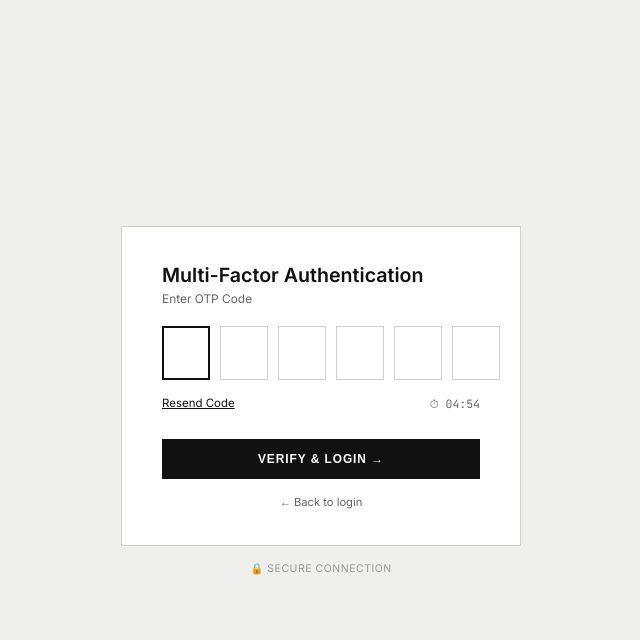
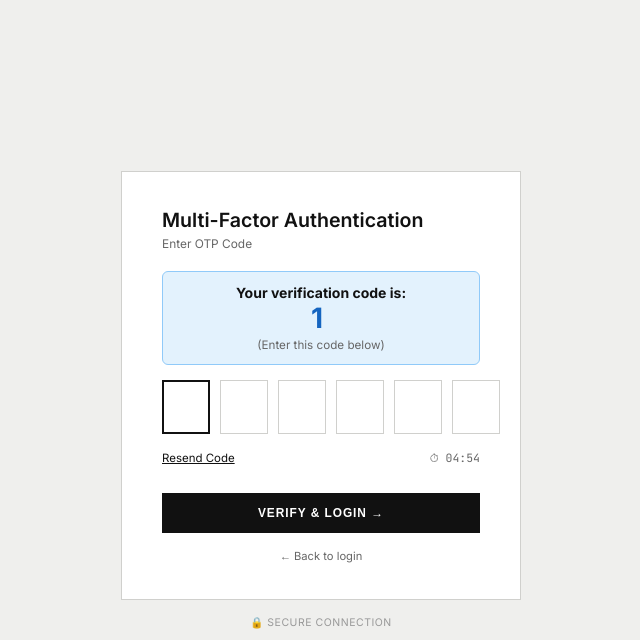
Before and after one commit to Toaster496/swim-app, a Flask app: page /verify-2fa in a window 1280 px wide. Shown: the top 640 px of the page, without its empty margins (319-959 px from the left). Run offline with Flask 3, Linux system fonts and the light colour scheme; a user stored in the database is signed in.

Commit message:
update branch

```diff
--- a/swimapp/auth.py
+++ b/swimapp/auth.py
@@ -104,6 +104,9 @@ def verify_2fa():
     error = None
     resent = request.args.get('resent')
 
+    # Get the current OTP to display (for development/testing without email)
+    otp_display = session.get('otp', '')
+
     if request.method == 'POST':
         # collect the 6 individual digit inputs
         entered = ''.join([request.form.get(f'd{i}', '') for i in range(1, 7)])
@@ -130,7 +133,7 @@ def verify_2fa():
             _log('Successful login via 2FA', severity='INFO', status='SUCCESS')
             return redirect(url_for('admin.dashboard'))
 
-    return render_template('auth/verify_2fa.html', error=error, resent=resent)
+    return render_template('auth/verify_2fa.html', error=error, resent=resent, otp_display=otp_display)
 
 
 @auth_bp.route('/resend-otp')
--- a/swimapp/templates/auth/verify_2fa.html
+++ b/swimapp/templates/auth/verify_2fa.html
@@ -14,6 +14,14 @@
 
         {% if error %}
         <div class="login-error"><span>⚠</span> {{ error }}</div>
+        {% endif %}
+
+        {% if otp_display %}
+        <div class="login-info" style="background:#e3f2fd; border:1px solid #90caf9; padding:12px; border-radius:6px; margin-bottom:15px; text-align:center;">
+            <strong>Your verification code is:</strong><br>
+            <span style="font-size:28px; letter-spacing:8px; font-weight:bold; color:#1565c0;">{{ otp_display }}</span><br>
+            <small style="color:#666;">(Enter this code below)</small>
+        </div>
         {% endif %}
 
         <form method="POST" action="{{ url_for('auth.verify_2fa') }}" id="otp-form">
```
Also changed, not shown: 2 other files.
